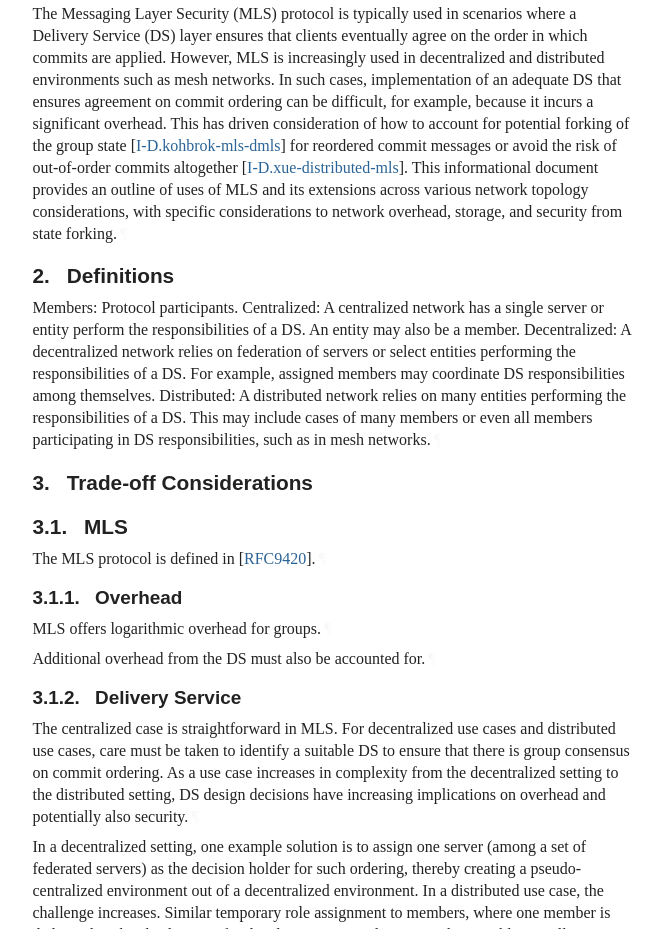
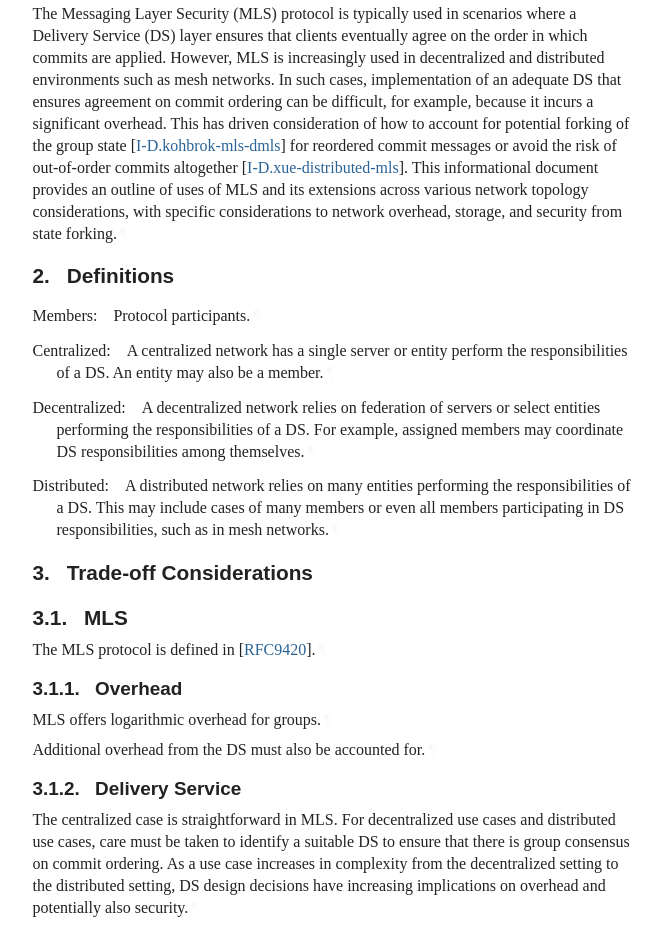
Before and after one commit to germ-mark/mls-informational-decentralized-applications, a plain HTML site: page draft-xue-mls-decentralized.html in a window 1280 px wide. Shown: the part 1058-1987 px from the top of the page, without its empty margins (92-754 px from the left). Drawn offline with Linux system fonts and the light colour scheme; a web font is replaced by a local one.

Commit message:
Script updating gh-pages from 6a87363. [ci skip]

```diff
--- a/draft-xue-mls-decentralized.html
+++ b/draft-xue-mls-decentralized.html
@@ -1055,7 +1055,7 @@ svg {
 </tr></thead>
 <tfoot><tr>
 <td class="left">Xue, et al.</td>
-<td class="center">Expires 5 February 2027</td>
+<td class="center">Expires 11 February 2027</td>
 <td class="right">[Page]</td>
 </tr></tfoot>
 </table>
@@ -1068,12 +1068,12 @@ svg {
 <dd class="internet-draft">draft-xue-mls-decentralized-latest</dd>
 <dt class="label-published">Published:</dt>
 <dd class="published">
-<time datetime="2026-08-04" class="published">4 August 2026</time>
+<time datetime="2026-08-10" class="published">10 August 2026</time>
     </dd>
 <dt class="label-intended-status">Intended Status:</dt>
 <dd class="intended-status">Informational</dd>
 <dt class="label-expires">Expires:</dt>
-<dd class="expires"><time datetime="2027-02-05">5 February 2027</time></dd>
+<dd class="expires"><time datetime="2027-02-11">11 February 2027</time></dd>
 <dt class="label-authors">Authors:</dt>
 <dd class="authors">
 <div class="author">
@@ -1139,7 +1139,7 @@ among alternatives under both functionality and security considerations.<a href=
         time. It is inappropriate to use Internet-Drafts as reference
         material or to cite them other than as "work in progress."<a href="#section-boilerplate.1-3" class="pilcrow">¶</a></p>
 <p id="section-boilerplate.1-4">
-        This Internet-Draft will expire on 5 February 2027.<a href="#section-boilerplate.1-4" class="pilcrow">¶</a></p>
+        This Internet-Draft will expire on 11 February 2027.<a href="#section-boilerplate.1-4" class="pilcrow">¶</a></p>
 </section>
 </div>
 <div id="copyright">
@@ -1272,17 +1272,35 @@ overhead, storage, and security from state forking.<a href="#section-1-1" class=
       <h2 id="name-definitions">
 <a href="#section-2" class="section-number selfRef">2. </a><a href="#name-definitions" class="section-name selfRef">Definitions</a>
       </h2>
-<p id="section-2-1">Members:       Protocol participants.
-Centralized:   A centralized network has a single server or entity perform
-               the responsibilities of a DS. An entity may also be a member.
-Decentralized: A decentralized network relies on federation of servers or
-               select entities performing the responsibilities of a DS. For
-               example, assigned members may coordinate DS responsibilities
-               among themselves.
-Distributed:   A distributed network relies on many entities performing
-               the responsibilities of a DS. This may include cases of
-               many members or even all members participating in DS
-               responsibilities, such as in mesh networks.<a href="#section-2-1" class="pilcrow">¶</a></p>
+<span class="break"></span><dl class="dlParallel" id="section-2-1">
+        <dt id="section-2-1.1">Members:</dt>
+        <dd style="margin-left: 1.5em" id="section-2-1.2">
+          <p id="section-2-1.2.1">Protocol participants.<a href="#section-2-1.2.1" class="pilcrow">¶</a></p>
+</dd>
+        <dd class="break"></dd>
+<dt id="section-2-1.3">Centralized:</dt>
+        <dd style="margin-left: 1.5em" id="section-2-1.4">
+          <p id="section-2-1.4.1">A centralized network has a single server or entity perform
+the responsibilities of a DS. An entity may also be a member.<a href="#section-2-1.4.1" class="pilcrow">¶</a></p>
+</dd>
+        <dd class="break"></dd>
+<dt id="section-2-1.5">Decentralized:</dt>
+        <dd style="margin-left: 1.5em" id="section-2-1.6">
+          <p id="section-2-1.6.1">A decentralized network relies on federation of servers or
+select entities performing the responsibilities of a DS. For
+example, assigned members may coordinate DS responsibilities
+among themselves.<a href="#section-2-1.6.1" class="pilcrow">¶</a></p>
+</dd>
+        <dd class="break"></dd>
+<dt id="section-2-1.7">Distributed:</dt>
+        <dd style="margin-left: 1.5em" id="section-2-1.8">
+          <p id="section-2-1.8.1">A distributed network relies on many entities performing
+the responsibilities of a DS. This may include cases of
+many members or even all members participating in DS
+responsibilities, such as in mesh networks.<a href="#section-2-1.8.1" class="pilcrow">¶</a></p>
+</dd>
+      <dd class="break"></dd>
+</dl>
 </section>
 </div>
 <div id="trade-off-considerations">
```
Also changed, not shown: draft-xue-mls-decentralized.txt.
